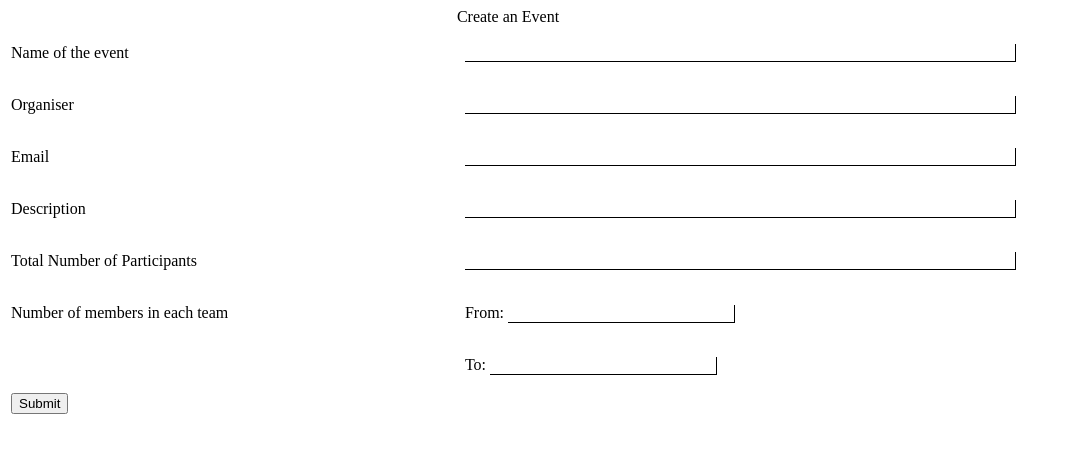
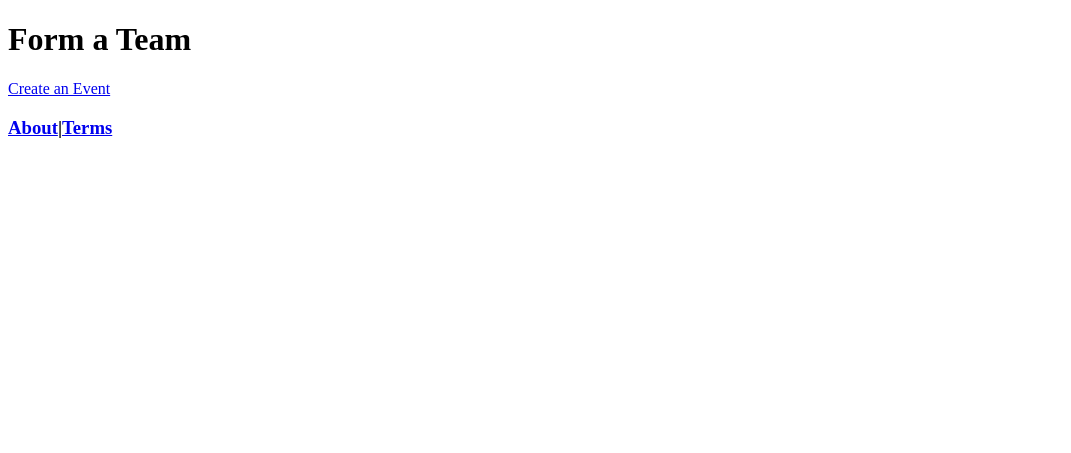
Before and after one commit to ashrayjain/form-a-team, a Python web app: template templates/index.html in a window 1280 px wide. Shown: the top 453 px of the page, without its empty margins (0-1071 px from the left). Run offline with Jinja, Linux system fonts and the light colour scheme; the template is opened without the code that fills it, so the values that code supplies are empty; some libraries are stand-ins or nearby versions.

Commit message:
Finished the landing page

```diff
--- a/main.py
+++ b/main.py
@@ -22,7 +22,7 @@ class Handler(webapp2.RequestHandler):
 
 class MainHandler(Handler):
     def get(self):
-        self.render("teamform.html", Event="test")
+        self.render("index.html", Event="test")
 
 
 createEventAttributes = [
--- a/templates/index.html
+++ b/templates/index.html
@@ -2,15 +2,34 @@
 <html xmlns="http://www.w3.org/1999/xhtml">
 <head>
     <meta http-equiv="Content-Type" content="text/html; charset=utf-8" />
-    <link rel="stylesheet" href="../css/index.css" />
+    <!-- <link rel="stylesheet" href="../css/bootstrap.css"  type="text/css"/> -->
+    <!-- <link rel="stylesheet" href="../css/index.css" /> -->
+    <link rel="stylesheet" href="../css/jquery.mobile-1.3.2.css" />
+    <link rel="stylesheet" href="../css/style.css" />
+    <!-- <link rel="stylesheet"  href="css/themes/default/jquery.mobile-1.3.2.min.css"> -->
+    <!-- <link rel="stylesheet" href="demos/_assets/css/jqm-demos.css"> -->
+    <!-- <link rel="shortcut icon" href="demos/_assets/favicon.ico"> -->
+    <link rel="stylesheet" href="http://fonts.googleapis.com/css?family=Open+Sans:300,400,700">
+    <!-- <link rel="stylesheet" href="../css/application.css" /> -->
+    <!-- <link rel="stylesheet" href="../css/client.css" /> -->
+    <!-- <link rel="stylesheet" href="../css/scaffolds.css" /> -->
+    <!-- <link rel="stylesheet" href="../css/trips.css" /> -->
+    <!-- <link rel="stylesheet" href="../css/users.css" /> -->
     <title>Teamformers</title>
-    <!-- JQuery -->
-    <script src="//ajax.googleapis.com/ajax/libs/jquery/2.0.0/jquery.min.js"></script>
-    <script src="../js/index.js"></script>
 </head>
 
 <body>
-<div id="event-data-holder">
+<div data-role="page" id="splash" data-theme="d">
+  <div data-role="content">
+    <h1 class='logo'>Form a Team</h1>
+
+    <a href="javascript:void(0)" id="splash-btn" data-role="button" data-icon="arrow-r" data-iconpos="right" data-theme="e">Create an Event</a>
+
+
+    <h3><a href="#about">About</a>|<a href="#terms">Terms</a></h3>
+  </div>
+</div>
+<!-- <div id="event-data-holder">
     <form>
     <table class = "form-holder">
         <caption>Create an Event</caption>
@@ -49,6 +68,14 @@
         </tr>
     </table>
     </form>
-</div>
+</div> -->
+<!-- <script src="http://code.jquery.com/jquery-1.10.1.min.js"></script> -->
+<script src="http://ajax.googleapis.com/ajax/libs/jquery/2.0.0/jquery.min.js"></script>
+<script src="../js/index.js"></script>
+<!-- <script src="js/bootstrap.js"></script> -->
+<!-- <script src="js/jquery.js"></script> -->
+<!-- <script src="demos/_assets/js/index.js"></script> -->
+<!-- <script src="js/jquery.mobile-1.3.2.min.js"></script> -->
+<script src="js/jquery.mobile-1.3.2.js"></script>
 </body>
 </html>
```
Also changed, not shown: app.yaml (+9 -0 lines).
